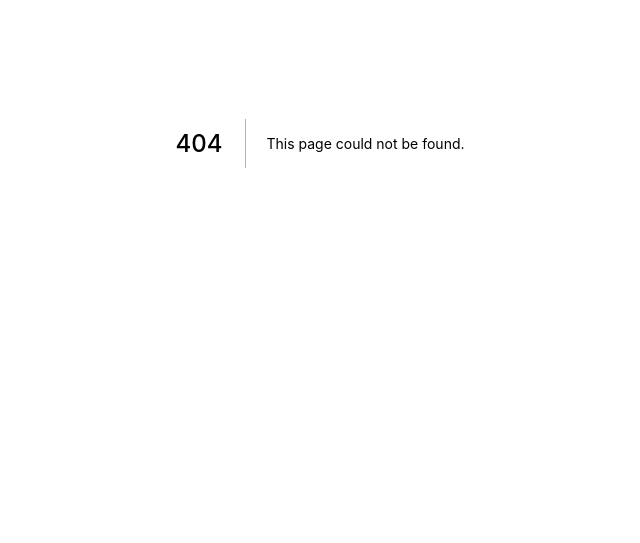
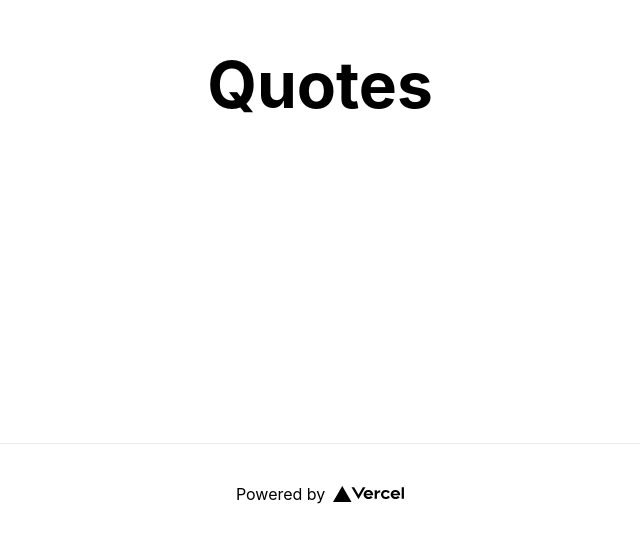
Before and after one commit to lreynolds188/Portfolio, a Next.js app: page /Quotes in a window 1280 px wide. Before the commit this address had no page. Shown: the part 257-800 px from the top of the page, without its empty margins (320-960 px from the left). Built offline with nearby package versions, Linux system fonts and the light colour scheme.

Commit message:
Create Quotes.js

```diff
--- /dev/null
+++ b/pages/Quotes.js
@@ -0,0 +1,34 @@
+import Head from 'next/head'
+import styles from '../styles/Home.module.css'
+
+export default function Home() {
+  return (
+    <div className={styles.container}>
+      <Head>
+        <title>Luke Reynolds</title>
+        <link rel="icon" href="/favicon.ico" />
+      </Head>
+
+      <main className={styles.main}>
+        <div>
+            <h1 className={styles.title}>
+              Quotes
+            </h1>
+            <p>
+
+            </p>
+        </div>
+      </main>
+
+      <footer className={styles.footer}>
+        <a href="https://vercel.com?utm_source=create-next-app&utm_medium=default-template&utm_campaign=create-next-app"
+          target="_blank"
+          rel="noopener noreferrer"
+        >
+          Powered by{' '}
+          <img src="/vercel.svg" alt="Vercel Logo" className={styles.logo} />
+        </a>
+      </footer>
+    </div>
+  )
+}
```
